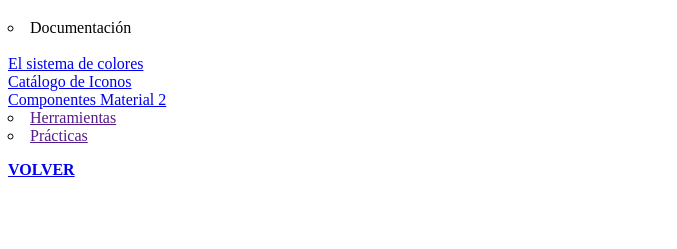
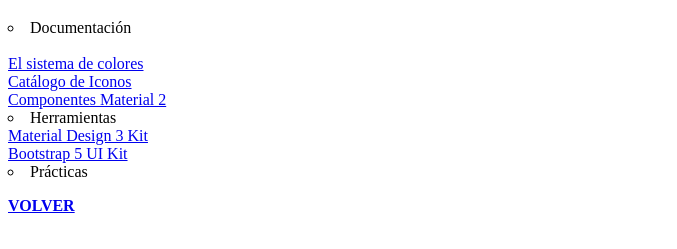
Before and after one commit to RobertoIESRIBERA/RobertoIESRIBERA.github.io, a plain HTML site: page tema1planificaciondeinterfacesgraficas.html in a window 1280 px wide. Shown: the part 61-310 px from the top of the page, without its empty margins (0-677 px from the left). Drawn offline with Linux system fonts and the light colour scheme.

Commit message:
Update tema1planificaciondeinterfacesgraficas.html

```diff
--- a/tema1planificaciondeinterfacesgraficas.html
+++ b/tema1planificaciondeinterfacesgraficas.html
@@ -18,10 +18,12 @@
             <a href="https://m2.material.io/components">Componentes Material 2</a>
         </div>
         <div>
-            <li type="circle"><a href="">Herramientas</a></li>
+            <li type="circle">Herramientas</li>
+            <a href="https://www.figma.com/community/file/1035203688168086460">Material Design 3 Kit</a><br>
+            <a href="https://www.figma.com/community/file/876022745968684318">Bootstrap 5 UI Kit</a>
         </div>
         <div>
-            <li type="circle"><a href="">Prácticas</a></li>
+            <li type="circle">Prácticas</li>
         </div>
         <p><b><a href="index.html">VOLVER</a></b></p>
     </div>
```
